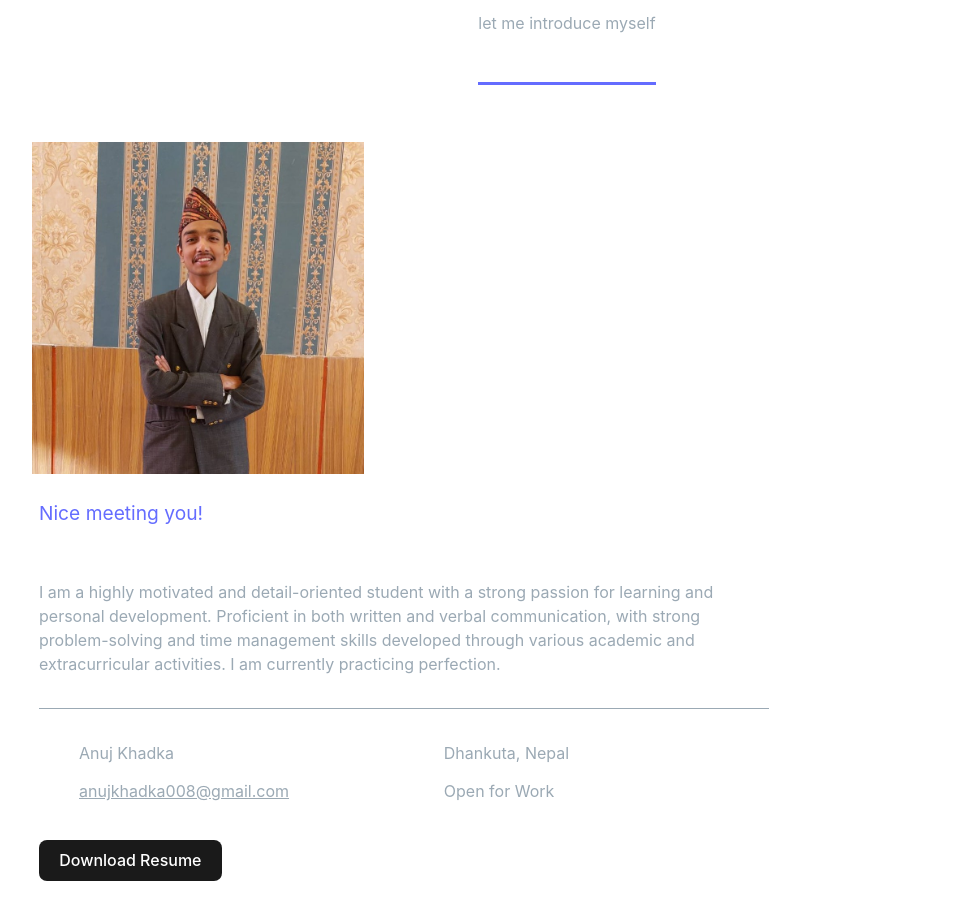
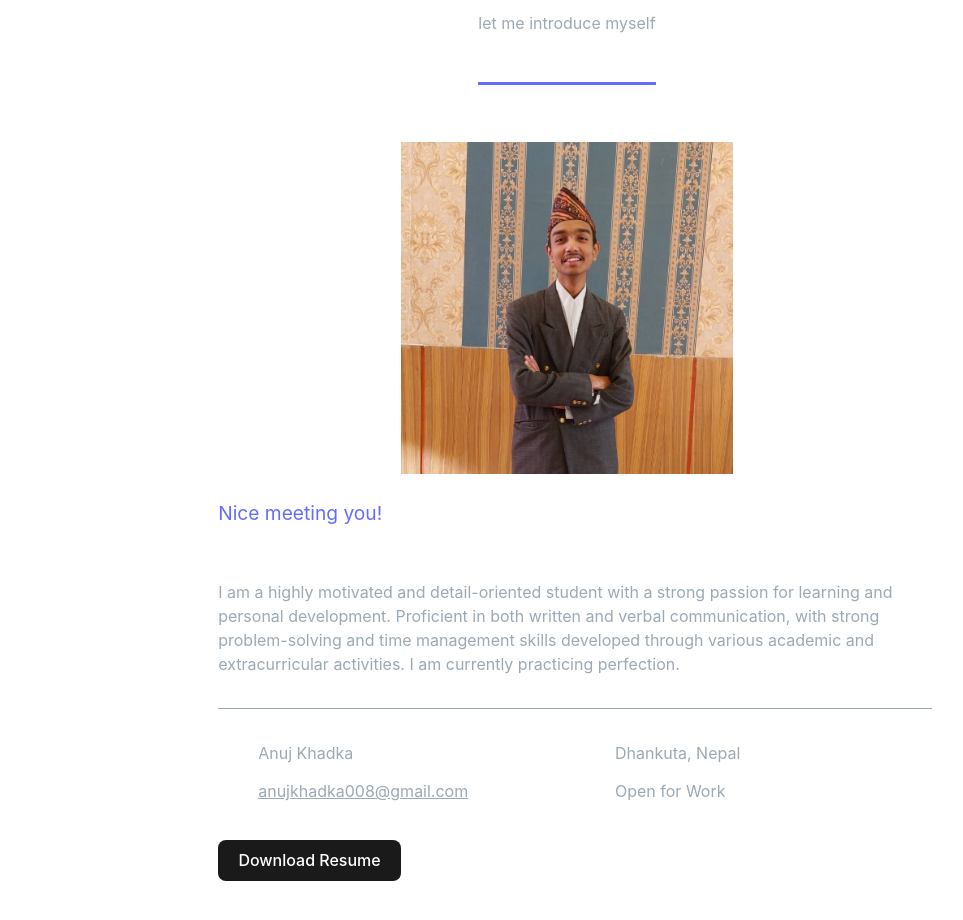
Before and after one commit to Anuj-Khadka/Anujolio, a React (Vite) app: page /about in a window 1280 px wide. Shown: the part 140-1060 px from the top of the page, without its empty margins (73-1036 px from the left). Built offline with nearby package versions, Linux system fonts and the light colour scheme.

Commit message:
update about page

```diff
--- a/src/assets/css/About.css
+++ b/src/assets/css/About.css
@@ -1,6 +1,5 @@
 .about-container {
   /* width: clamp(350px, 60%, 100%); */
-  height: 100%;
   /* background: red; */
   display: flex;
   flex-direction: column;
@@ -8,19 +7,6 @@
   align-items: center;
   text-align: center;
   margin: auto;
-}
-
-.page-title{
-    margin: 2rem auto;
-}
-
-.page-title > p{
-    line-height: 0.8rem;
-}
-
-.page-title > h2{
-    font-size: 2.2rem;
-    border-bottom: solid 3px #646cff;
 }
 
 .about{
@@ -32,7 +18,7 @@
     display: flex;
     flex-wrap: wrap;
     /* background-color: green; */
-    justify-content: space-between;
+    justify-content: center;
     align-items: flex-start;
 }
 
@@ -63,7 +49,7 @@
 .info-container{
     width: auto;
     width: clamp(50%, 70%, 100%);
-    padding: 1rem;
+    padding: 1rem 1rem 1rem 2rem;
     text-align: left;
     /* background-color: aqua; */
 }
@@ -116,3 +102,17 @@
     flex-wrap: wrap;
     margin-top: 1rem;
 }
+
+.action-links .download-resume{
+    margin-right: 1rem;
+}
+
+
+@media screen and (width< 1000px) {
+    .info-row .info-item{
+        width: 100%;
+    }
+    .action-links{
+        justify-content: center;
+    }
+}
```
